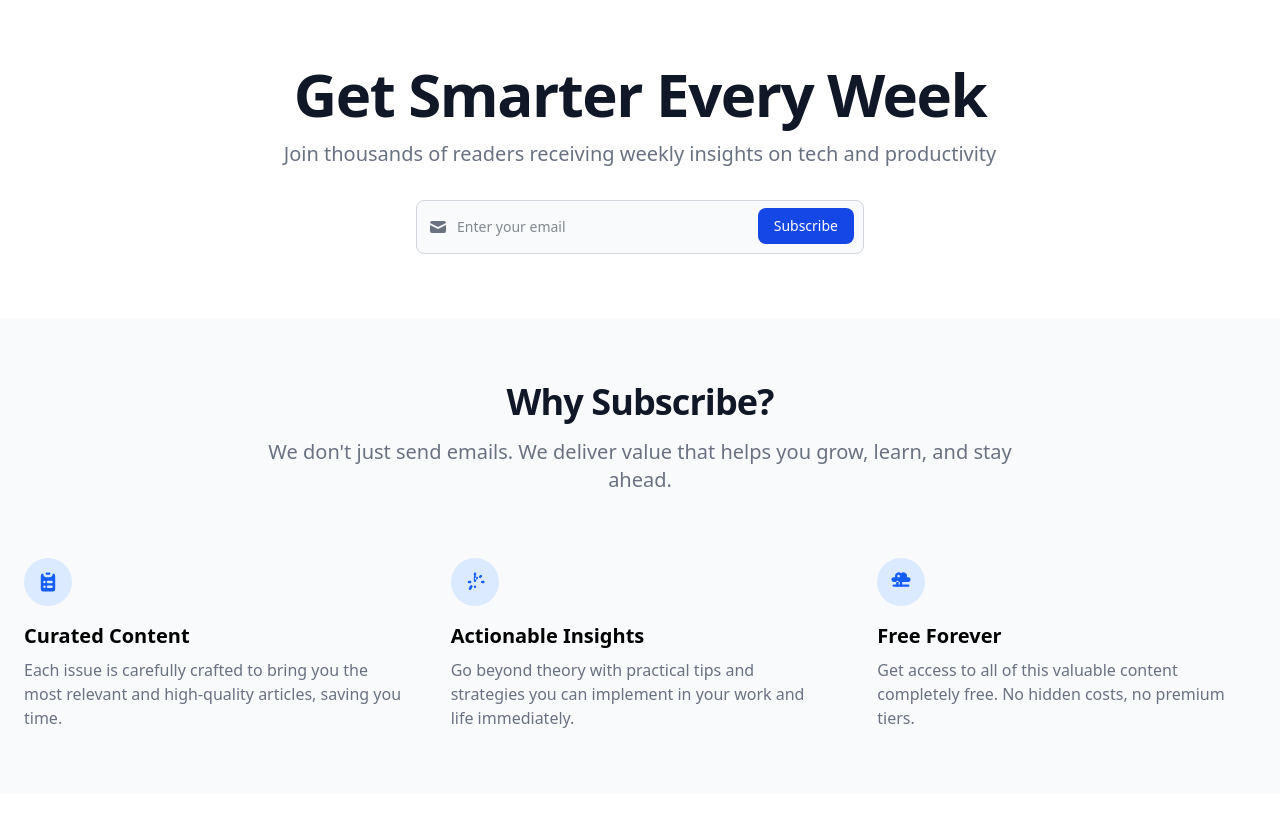
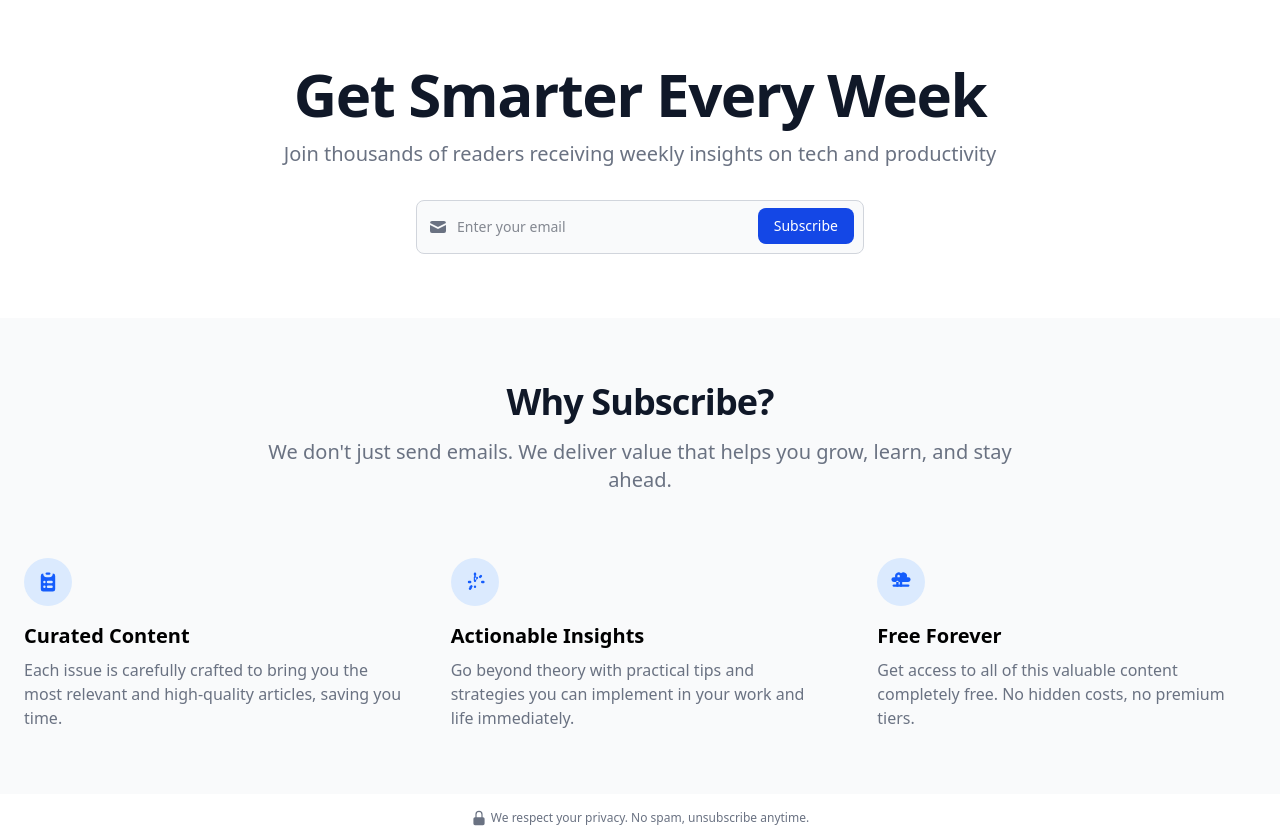
Before and after one commit to rohit3171999/newsletter-subscription-page, a React (Vite) app: page / in a window 1280 px wide. Before the commit the page ends 800 px from the top, so only its background shows below. Built offline with nearby package versions, Linux system fonts and the light colour scheme.

Commit message:
add markup in PrivacyNote.jsx

```diff
--- a/src/App.jsx
+++ b/src/App.jsx
@@ -1,11 +1,13 @@
 import HeroSection from "./components/HeroSection.jsx";
 import ValuePropositionSection from "./components/ValuePropositionSection.jsx";
+import PrivacyNote from "./components/PrivacyNote.jsx";
 
 function App(){
     return (
         <>
             <HeroSection/>
             <ValuePropositionSection/>
+            <PrivacyNote/>
         </>
 
     );
--- a/src/components/PrivacyNote.jsx
+++ b/src/components/PrivacyNote.jsx
@@ -4,10 +4,13 @@ Purpose: Build trust and reduce hesitation in submitting email.
 * */
 export default function PrivacyNote(){
     return (
-        <>
-            {/*<section> or <div> → wrapper*/}
-
-            {/*    <p> → privacy text (“We respect your privacy. No spam, unsubscribe anytime.”)*/}
-        </>
+        <div className="mt-4 text-center">
+            <p className="text-xs text-gray-500 dark:text-gray-400">
+                <svg className="inline-block w-4 h-4 mr-1 -mt-px" fill="currentColor" viewBox="0 0 20 20" xmlns="http://www.w3.org/2000/svg" aria-hidden="true">
+                    <path clipRule="evenodd" fillRule="evenodd" d="M10 1a4.5 4.5 0 00-4.5 4.5V9H5a2 2 0 00-2 2v6a2 2 0 002 2h10a2 2 0 002-2v-6a2 2 0 00-2-2h-.5V5.5A4.5 4.5 0 0010 1zm3 8V5.5a3 3 0 10-6 0V9h6z" />
+                </svg>
+                We respect your privacy. No spam, unsubscribe anytime.
+            </p>
+        </div>
     );
 }
```
